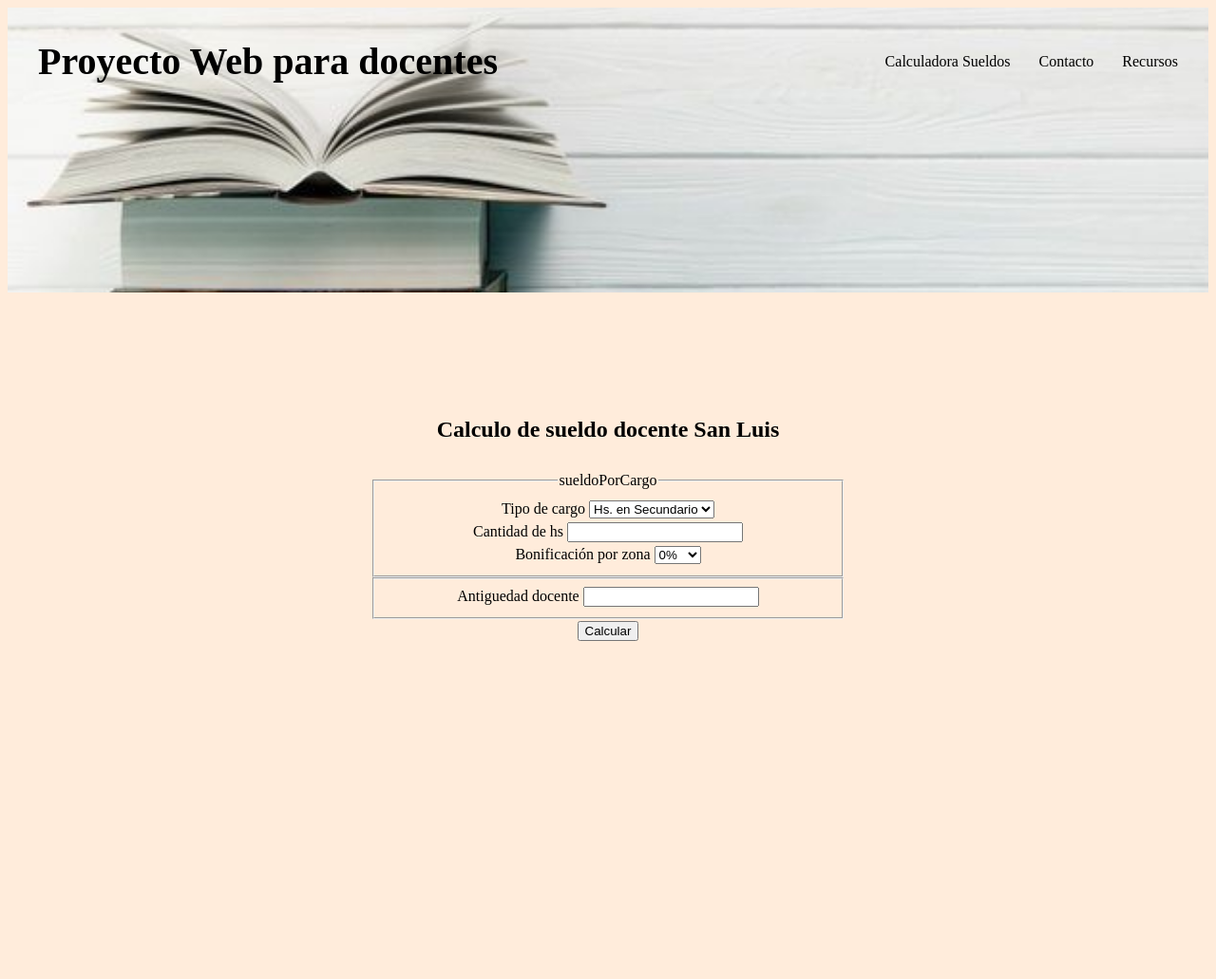
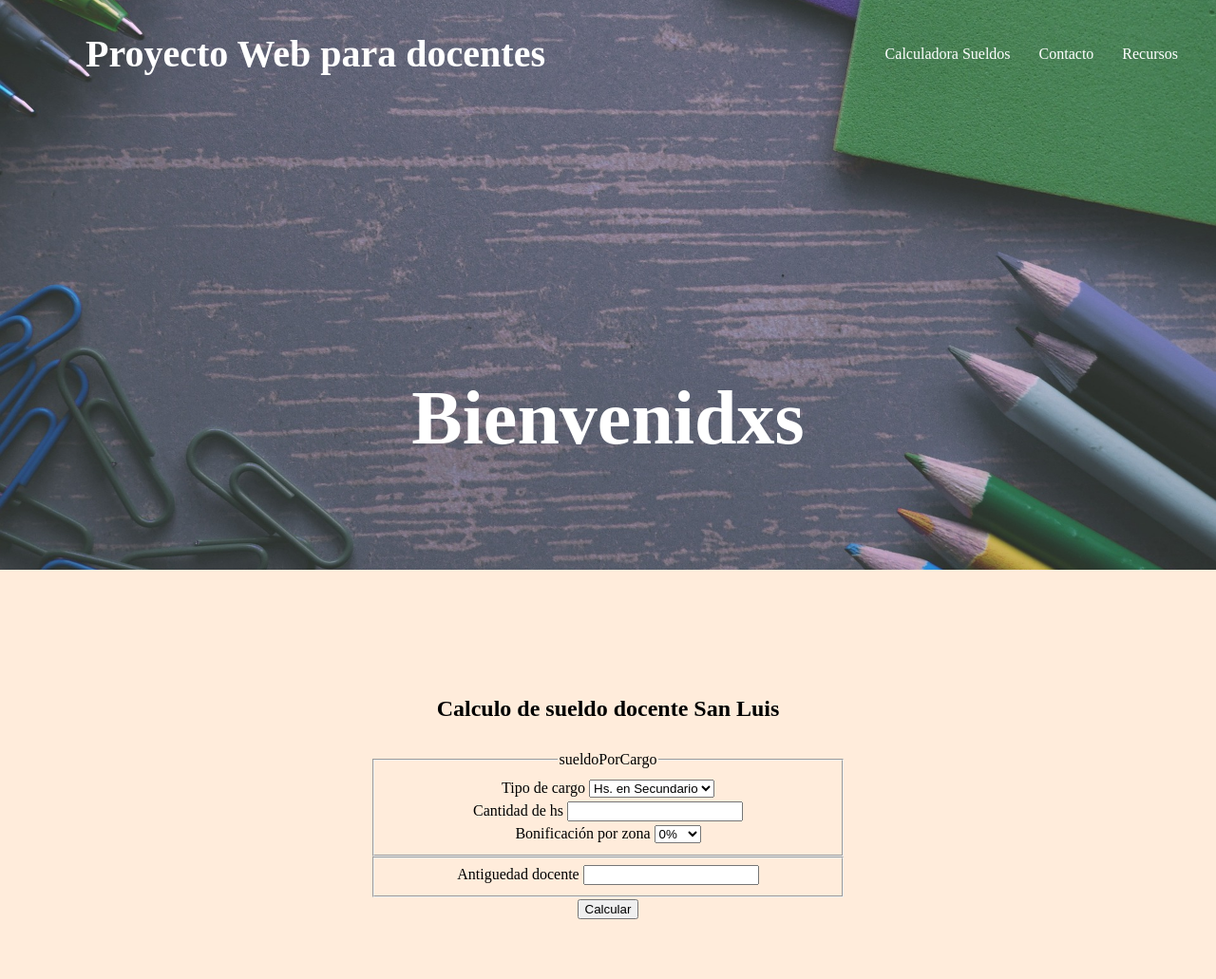
Before and after one commit to GonzaloDelCastello/Sueldos-docentes, a plain HTML site: page index.html in a window 1280 px wide. Shown: the whole page at 95% size. Before the commit the page ends 861 px from the top, so only its background shows below. Drawn offline with Linux system fonts and the light colour scheme.

Commit message:
Toque en Css y html

```diff
--- a/css/style.css
+++ b/css/style.css
@@ -17,6 +17,7 @@ html {
   box-sizing: inherit;
 }
 body {
+  margin: 0;
   background-color: var(--secundario);
   font-size: 1.6rem;
   line-height: 1.5;
@@ -27,7 +28,6 @@ p {
 
 }
 a {
-    color: var(--negro);
     text-decoration: none;
 }
 img {
@@ -52,26 +52,32 @@ h3 {
 }
 
 .header{
-
-    display: block;
-    background-image: url(../img/BannerLibreos2.jpeg) ;
-    height: 30rem;
+    width: 100vw;
+    background-image: url(../img/Pizarron2.jpg) ;
+    height: 60rem;
     background-size: cover;
     background-repeat: no-repeat;
     background-position: center center;
 }
 .header__texto{
-
+    color: var(--blanco);
+}
+.header__texto2{
+  color: var(--blanco);
+  padding-top: 20rem;
+  font-size: 8rem;
 }
 .barra{
+    margin-left: 5rem;
     display: flex;
     align-items: center;
     justify-content: space-between;
 }
-.navegacion{
+.navegacion, a{
     display: flex;
     text-align: center;
     gap: 3rem;
+    color: var(--blanco);
 }
 #calculoSalarial {
   max-width: 500px;
--- a/index.html
+++ b/index.html
@@ -23,7 +23,7 @@
           <a href="/recursos.html">Recursos</a>
         </div>
       </div>
-
+      <h2 class="header__texto2">Bienvenidxs</h2>
     </div>
   </header>
   <div id="calculoSalarial">
```
Also changed, not shown: img/Pizarron2.jpg (added).
